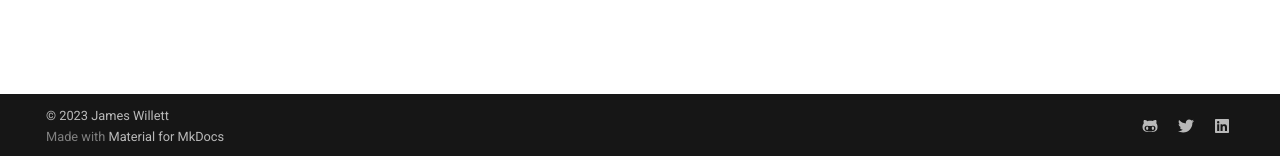
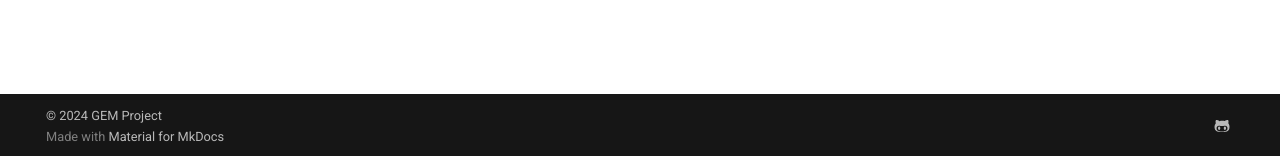
Before and after one commit to Group-Expense-Manager/gem-docs, an MkDocs documentation site: the page built from docs/index.md, in a window 1280 px wide. Shown: the part 741-897 px from the top of the page. Built offline with MkDocs 1.6.1 and Material for MkDocs 9.7.7, drawn with Linux system fonts in a browser that asks for light colours.

Commit message:
GEM | Replace links

```diff
--- a/mkdocs.yml
+++ b/mkdocs.yml
@@ -41,11 +41,7 @@ plugins:
 extra:
   social:
     - icon: fontawesome/brands/github-alt
-      link: https://github.com/james-willett
-    - icon: fontawesome/brands/twitter
-      link: https://twitter.com/TheJamesWillett
-    - icon: fontawesome/brands/linkedin
-      link: https://www.linkedin.com/in/willettjames/
+      link: https://github.com/Group-Expense-Manager
 
 markdown_extensions:
   - pymdownx.highlight:
@@ -65,7 +61,7 @@ markdown_extensions:
       emoji_generator: !!python/name:materialx.emoji.to_svg
 
 copyright: |
-  &copy; 2023 <a href="https://github.com/james-willett"  target="_blank" rel="noopener">James Willett</a>
+  &copy; 2024 <a href="https://github.com/Group-Expense-Manager"  target="_blank" rel="noopener">GEM Project</a>
 
 extra_css:
   - stylesheets/extra.css
```
